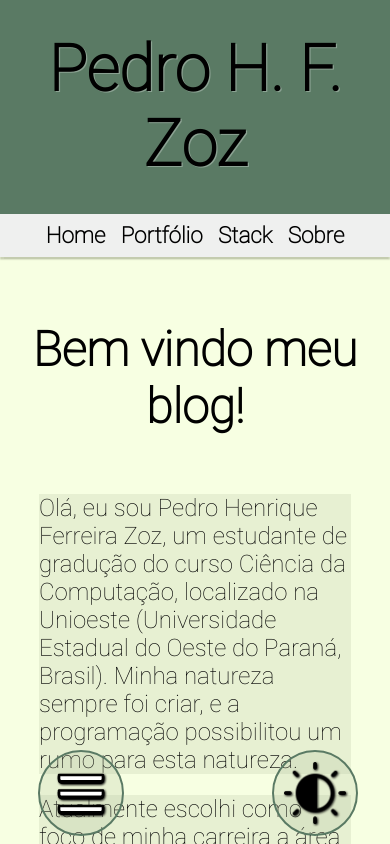
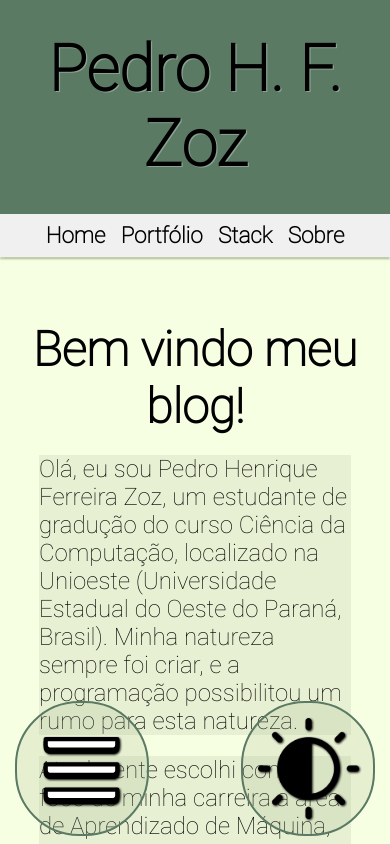
Before and after one commit to Pfzoz/z-portfolio, a Next.js app: page / in a window 390 px wide. Built offline with nearby package versions, Linux system fonts and the light colour scheme.

Commit message:
responsiveness-2

```diff
--- a/src/app/portfolio/fat16/contents.ts
+++ b/src/app/portfolio/fat16/contents.ts
@@ -68,11 +68,13 @@ export const CodeDiv = styled.div`
   align-self: flex-start;
   margin-left: 2em;
   border: 5px solid ${(props) => props.theme.fourth};
+  align-self: center;
 
   @media screen and (max-width: 1000px) {
-    align-self: center;
     margin: 0;
     height: 50vh;
+    max-width: 80vw;
+    padding: 2vw;
   }
 `;
 
--- a/src/app/portfolio/fat16/page.tsx
+++ b/src/app/portfolio/fat16/page.tsx
@@ -170,8 +170,8 @@ export default function Fat16() {
       </Paragraph>
       <Fat16Gif
         src="/images/fat16-running.gif"
-        width={720}
-        height={480}
+        width={1920}
+        height={1080}
         alt="fat16 code running"
       ></Fat16Gif>
       <Paragraph>
--- a/src/components/home/index/contents.ts
+++ b/src/components/home/index/contents.ts
@@ -10,7 +10,7 @@ export const IndexDiv = styled.div<{ $mobileActive?: string }>`
   display: flex;
   flex-direction: column;
   align-items: center;
-  z-index: 1;
+  z-index: 2;
   @media screen and (max-width: 728px) {
     position: absolute;
     left: -70vw;
@@ -84,16 +84,24 @@ export const IndexButton = styled.div`
   border: 2px solid ${(props) => props.theme.fourth};
   border-radius: 4rem;
   position: fixed;
-  font-size: 4vw;
+  font-size: 3vh;
   width: 5em;
   height: 5em;
+  min-width: 95px;
+  min-height: 95px;
   padding: 0.11rem;
-  left: calc(20% - 2.5rem);
+  left: calc(20% - 2.5em);
   bottom: 1%;
   color: ${(props) => (props.theme.mode === "light" ? "white" : "black")};
   z-index: 1;
+
   @media screen and (max-width: 728px) {
     visibility: visible;
+  }
+
+  @media screen and (max-width: 340px) {
+    width: 2em;
+    height: 2em;
   }
 `;
 
--- a/src/components/home/middle-row/MiddleRow.tsx
+++ b/src/components/home/middle-row/MiddleRow.tsx
@@ -35,7 +35,7 @@ export default function MiddleRow() {
         outras tecnologias como o Styled Components estou criando esse website
         para expor meus projetos.
       </Paragraph>
-      <NextLogo src="/images/next-js-logo.png" alt="next logo" />
+      <NextLogo width={"400"} height={400} src="/images/next-js-logo.png" alt="next logo" />
       <Paragraph width="80%">
         NextJS é uma framework baseada em React que possibilita uma estrutura de
         código mais organizada e flexível. Um de seus grandes pontos é seu App
--- a/src/components/home/middle-row/contents.ts
+++ b/src/components/home/middle-row/contents.ts
@@ -1,5 +1,6 @@
 "use client";
 
+import Image from "next/image";
 import styled from "styled-components";
 
 export const MidRow = styled.div`
@@ -36,7 +37,6 @@ export const Paragraph = styled.p<{ width?: string }>`
 
 export const SubTitle = styled.h2<{ width?: string }>`
   font-size: 3rem;
-  margin-bottom: 0.8em;
   margin-top: 2em;
   height: fit-content;
   width: ${(props) => (props.width ? props.width : "fit-content")};
@@ -49,14 +49,17 @@ export const SubTitle = styled.h2<{ width?: string }>`
   }
 `;
 
-export const NextLogo = styled.img`
+export const NextLogo = styled(Image)`
   margin: 1.5em 0;
   z-index: 1;
+  @media screen and (max-width: 430px){
+    width: 70%;
+  }
   ${(props) =>
     props.theme.mode === "dark"
       ? "filter: invert(1) drop-shadow(0.1rem 0.1rem 0.2rem #ffffff)"
       : "filter: drop-shadow(0.1rem 0.1rem 0.2rem #000f00)"}
-`;
+  `;
 
 export const NewsContainer = styled.ul`
   display: flex;
@@ -71,7 +74,6 @@ export const NewsHeadline = styled.li<{ width?: string }>`
   font-size: 1.35rem;
   font-weight: bold;
   margin-bottom: 0.8em;
-  margin-top: 2em;
   text-decoration: underline;
   background-color: ${(props) => props.theme.contrast};
   text-align: left;
--- a/src/components/layout/contents.ts
+++ b/src/components/layout/contents.ts
@@ -31,17 +31,25 @@ const DBtn = styled.div`
   font-size: 4.2rem;
 
   @media screen and (max-width: 728px) {
-    top: auto;
+    top: unset;
     bottom: 1%;
-    left: calc(80% - 2.5rem);
-    font-size: 4vw;
+    font-size: 3vh;
+    right: calc(20vw - 2.5em);
     width: 5em;
     height: 5em;
+    min-width: 95px;
+    min-height: 95px;
     padding: 0.11rem;
     background-color: ${(props) => props.theme.contrast};
     border: 2px solid ${(props) => props.theme.fourth};
     border-radius: 4rem;
   }
+
+  @media screen and (max-width: 340px) {
+    width: 2em;
+    height: 2em;
+  }
+
 `;
 
 const ContrastCircle = styled.div<{ $active?: string }>`
--- a/src/components/layout/header/contents.ts
+++ b/src/components/layout/header/contents.ts
@@ -8,7 +8,7 @@ export const HeaderDiv = styled.div`
   display: flex;
   flex-direction: column;
   width: 100%;
-  height: 20%;
+  min-height: 20%;
   align-items: center;
   justify-content: center;
   box-shadow: ${(props) =>
@@ -16,19 +16,24 @@ export const HeaderDiv = styled.div`
       ? "0 0.2rem 0.1rem black"
       : "0 0.2rem 0.1rem gray"};
 
-  @media screen and (max-width: 728px) {
+  /* @media screen and (max-width: 728px) {
     height: fit-content;
+  } */
+
+  @media screen and (max-width: 420px) {
+
   }
+
 `;
 
 export const TitleDiv = styled.div`
-  display: grid;
   display: flex;
   flex-direction: row;
   align-items: center;
   justify-content: center;
   width: 100%;
-  height: 80%;
+  flex-grow: 10;
+  padding: 3em;
   background-color: ${(props) => props.theme.fourth};
   justify-content: center;
 
@@ -62,11 +67,13 @@ export const NavbarDiv = styled.nav`
   display: flex;
   flex-direction: row;
   width: 100%;
-  height: 20%;
+  flex-grow: 2;
   align-items: center;
   justify-content: center;
   gap: 2em;
   background-color: ${(props) => props.theme.third};
+
+  padding: 0.5em 0;
 
   @media screen and (max-width: 728px) {
     padding: 1em 0;
--- a/src/components/portfolio/fat16/contents.ts
+++ b/src/components/portfolio/fat16/contents.ts
@@ -50,6 +50,10 @@ export const StructCodePre = styled.pre`
 
 export const Fat16Gif = styled(Image)`
   border: 2px solid ${(props) => props.theme.text};
+  width: 80vw;
+  height: 60vw;
+  max-width: 1920px;
+  max-height: 1080px;
 
   @media screen and (max-width: 1000px) {
     width: 70vw;
```
